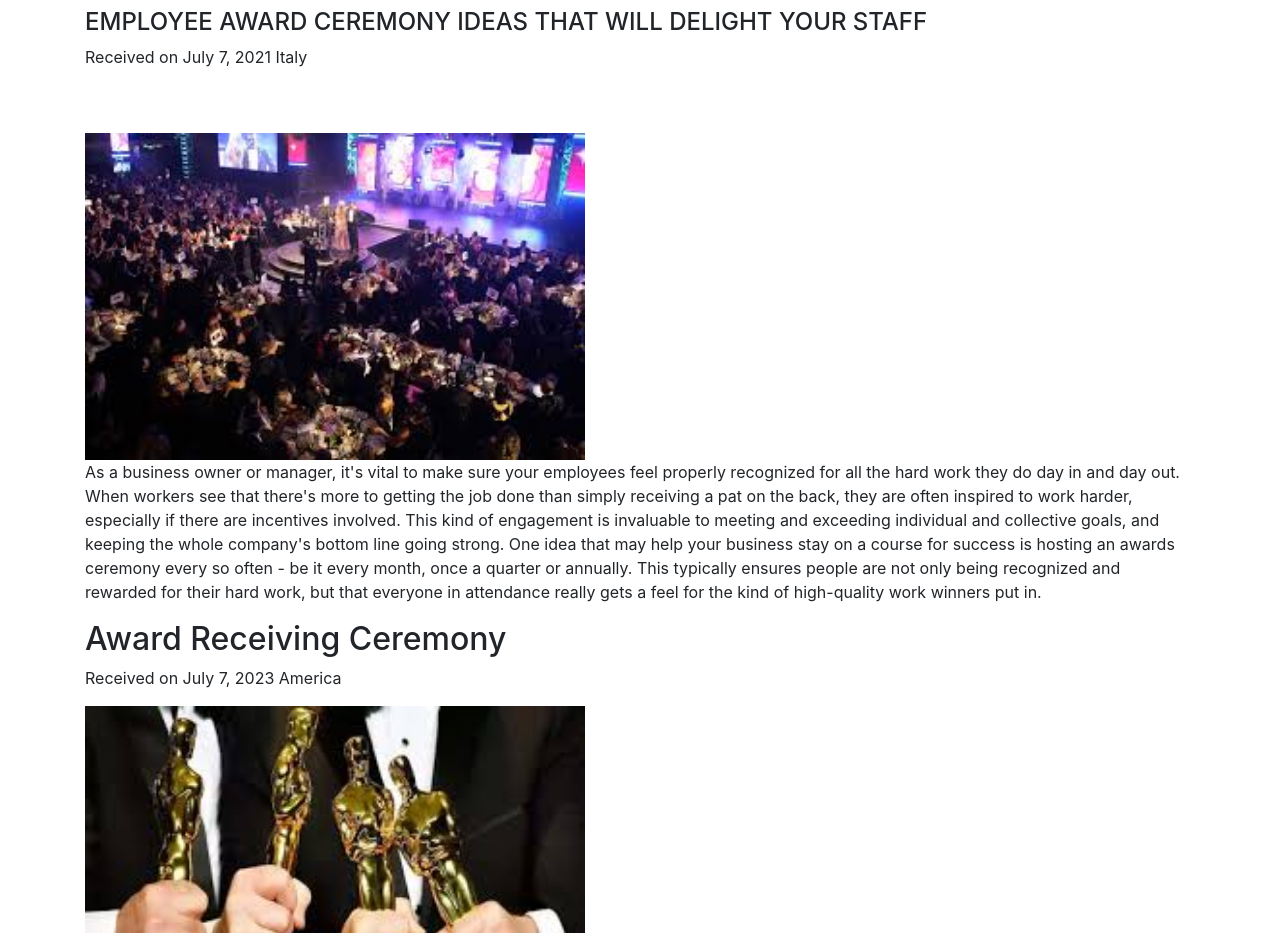
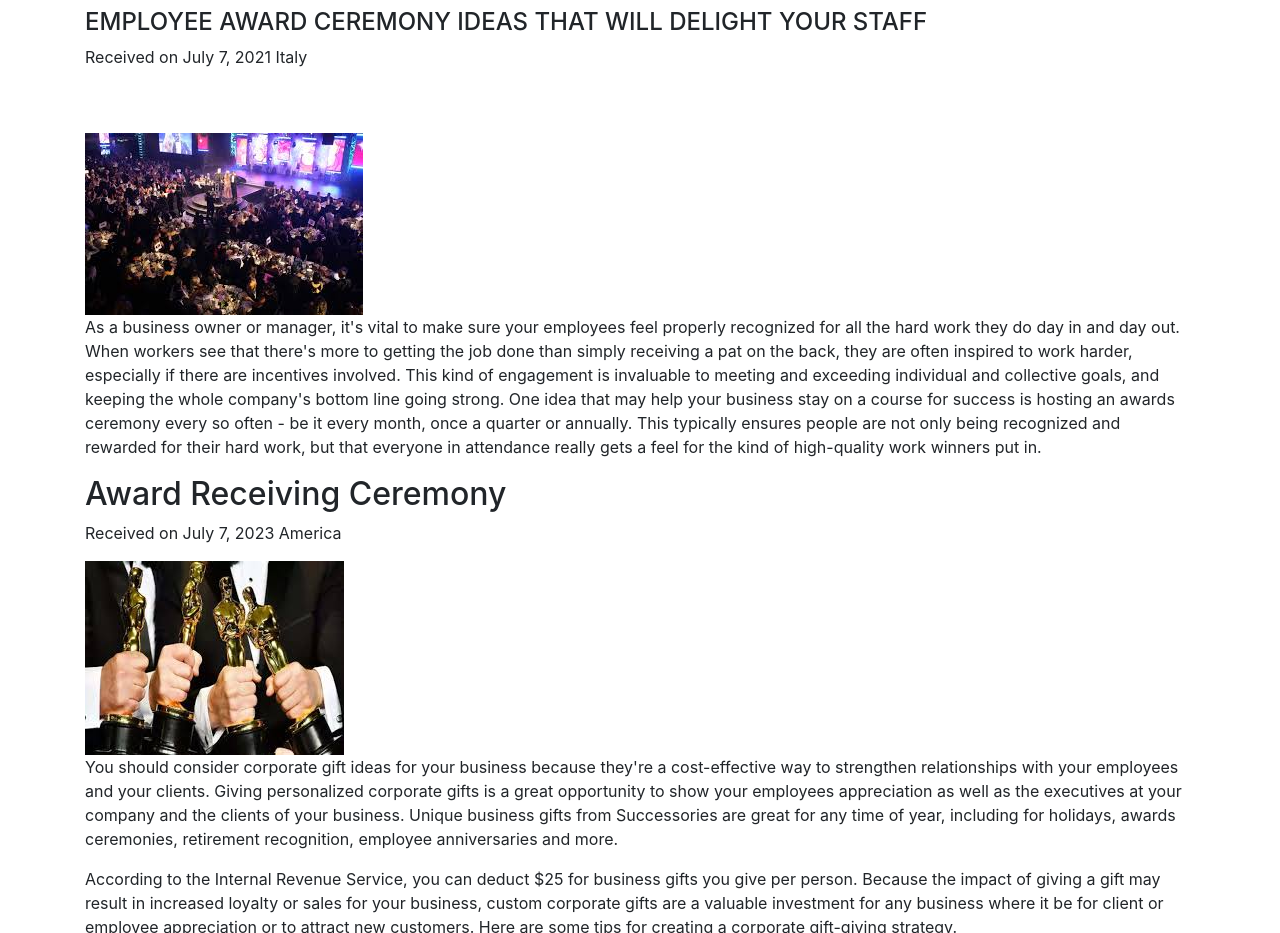
Before and after one commit to shakeer7396/CloudZenix, a plain HTML site: page Pages/Blog.html in a window 1280 px wide. Shown: the part 1080-2013 px from the top of the page. Drawn offline with nearby package versions, Linux system fonts and the light colour scheme.

Commit message:
Update Blog.html

```diff
--- a/Pages/Blog.html
+++ b/Pages/Blog.html
@@ -57,7 +57,8 @@
             <img
               src="../award-main-1.jfif"
               alt="Blog Post Image"
-              width="500px"
+              class="img-fluid"
+
             />
             <p>
                 As a business owner or manager, it's vital to make sure your employees feel properly recognized for all the hard work they do day in and day out. When workers see that there's more to getting the job done than simply receiving a pat on the back, they are often inspired to work harder, especially if there are incentives involved.
@@ -77,7 +78,6 @@
             <img
               src="../award-main-2.jfif"
               alt="Blog Post Image"
-              width="500px"
             />
             <p>
                 You should consider corporate gift ideas for your business because they're a cost-effective way to strengthen relationships with your employees and your clients. Giving personalized corporate gifts is a great opportunity to show your employees appreciation as well as the executives at your company and the clients of your business. Unique business gifts from Successories are great for any time of year, including for holidays, awards ceremonies, retirement recognition, employee anniversaries and more.
```
